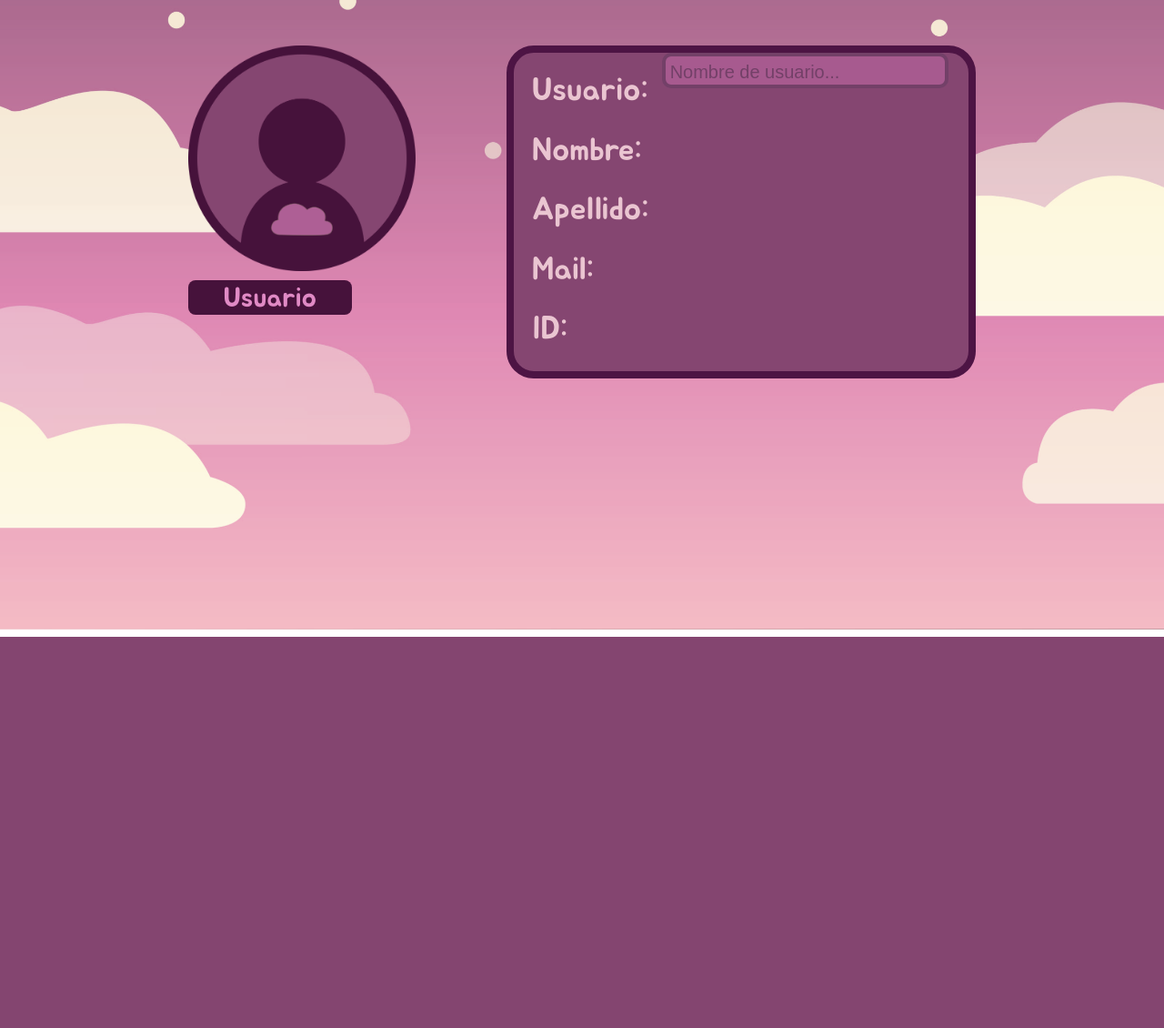
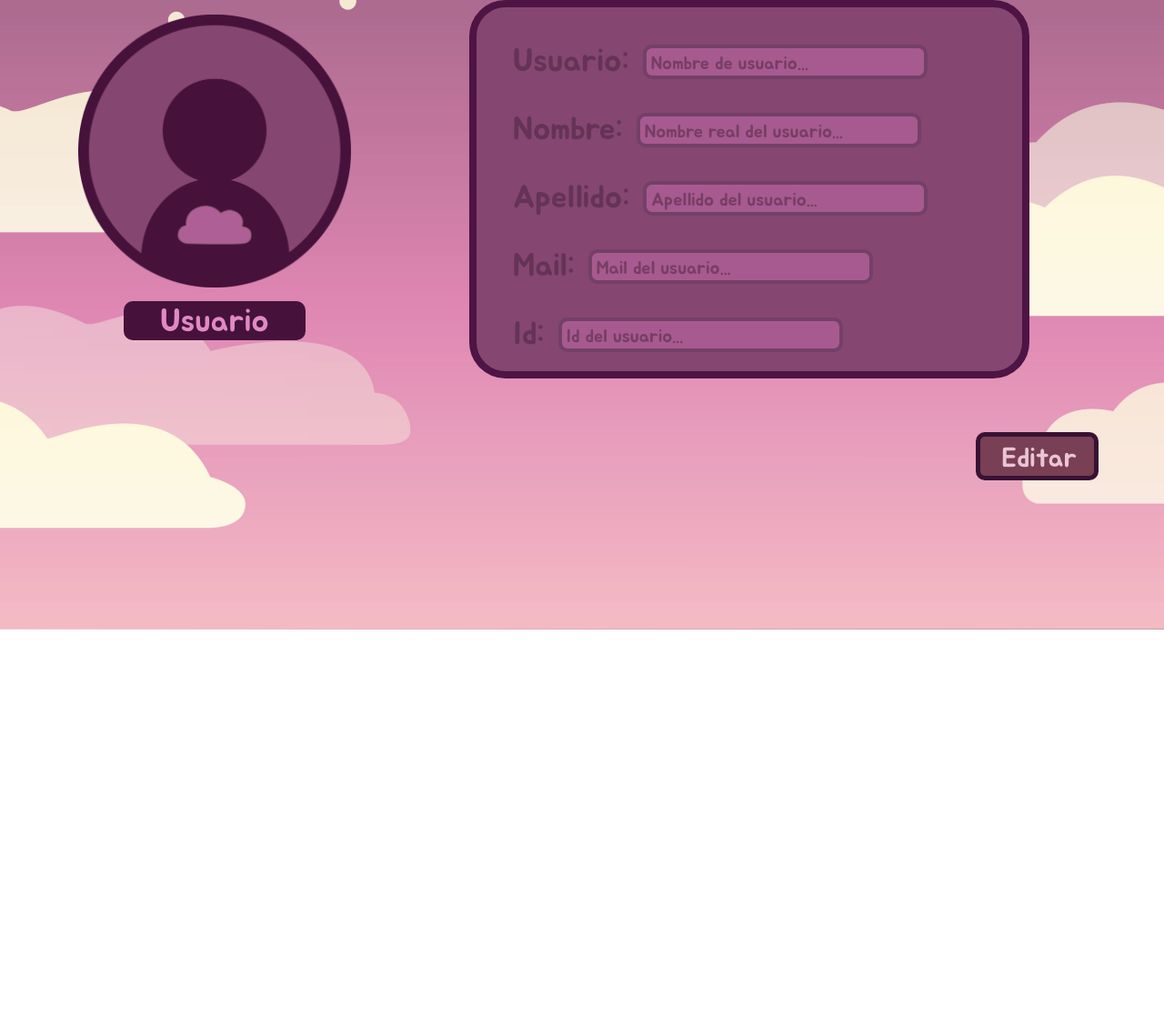
Before and after one commit to Valencua/EpiCare, a PHP site: page /Profile.html in a window 1280 px wide. Shown: the part 108-1238 px from the top of the page at 91% size. Before the commit the page ends 808 px from the top, so only its background shows below. Run offline with PHP 8.4, Linux system fonts and the light colour scheme.

Commit message:
Profile + perro inicio + About Us

```diff
--- a/workspace/Sitio/html/AboutUs.html
+++ b/workspace/Sitio/html/AboutUs.html
@@ -46,9 +46,9 @@
                 <article class="Instagram">
 
                     <ul style="list-style: none;">
-                        <li><p class="ig" >Haz click <a style="text-decoration: none; color:#D128CA;" href="https://www.figma.com/file/Jaqja2uFVlnKt1IayIEreT/Pantallas-Defnitivas-PROYECTO?type=design&node-id=0-1&mode=design&t=y4YM0NIwPxiyQdPd-0">aquí</a> para ir al instagram de Epicare</p></li>
-                        <li><p class="ig" >Haz click <a style="text-decoration: none; color:#D128CA;" href="https://www.figma.com/file/Jaqja2uFVlnKt1IayIEreT/Pantallas-Defnitivas-PROYECTO?type=design&node-id=0-1&mode=design&t=y4YM0NIwPxiyQdPd-0">aquí</a> para ir al instagram de Epicare</p></li>
-                        <li><p class="ig">Haz click <a style="text-decoration: none; color:#D128CA;" href="https://www.figma.com/file/Jaqja2uFVlnKt1IayIEreT/Pantallas-Defnitivas-PROYECTO?type=design&node-id=0-1&mode=design&t=y4YM0NIwPxiyQdPd-0">aquí</a> para ir al instagram de Epicare</p></li>
+                        <li><p class="ig" >Haz click <a href="https://instagram.com/epicaree?igshid=dTA3Y2s3ZDh6MGZ2" style="text-decoration: none; color:#D128CA;" href="https://www.figma.com/file/Jaqja2uFVlnKt1IayIEreT/Pantallas-Defnitivas-PROYECTO?type=design&node-id=0-1&mode=design&t=y4YM0NIwPxiyQdPd-0">aquí</a> para ir al instagram de Epicare</p></li>
+                        <li><p class="ig" >Haz click <a href="mailto:epicaree@gmail.com?subject=Asunto del correo&body=Cuerpo del correo" style="text-decoration: none; color:#D128CA;" href="https://www.figma.com/file/Jaqja2uFVlnKt1IayIEreT/Pantallas-Defnitivas-PROYECTO?type=design&node-id=0-1&mode=design&t=y4YM0NIwPxiyQdPd-0">aquí</a> para escribirnos un mail</p></li>
+                        <li><p class="ig lar">Haz click <a href="https://chat.whatsapp.com/LfnjOqGzAtjEjNrd0Y3JZl"  style="text-decoration: none; color:#D128CA;" href="https://www.figma.com/file/Jaqja2uFVlnKt1IayIEreT/Pantallas-Defnitivas-PROYECTO?type=design&node-id=0-1&mode=design&t=y4YM0NIwPxiyQdPd-0">aquí</a> para ir al grupo de WhatsApp</p></li>
                     </ul>
                 </article>
             </article>
--- a/workspace/Sitio/html/Lobby.html
+++ b/workspace/Sitio/html/Lobby.html
@@ -30,6 +30,9 @@
             <li><a href="Profile.html"><img src="Icono Usuario.png" style="width: 75px;"></a></li>
         </ul>
     </nav>
+    <div class="perro">
+        <img src="Perrito Buscador.png" id="perritobusca">
+    </div>
         <div class="cuadro" id="cuadro" style="justify-content: center;">
             <ul class="tc1" style="justify-content: space-between; margin-bottom: -10px;;">
                 <li><button style="margin:0px;" type="button" id="cerrar" class="cerrar"><img style="margin:0px;" src="X.png" style="cursor: pointer;"></button></li>
@@ -47,9 +50,10 @@
                     <li><button type="button" id="5" class="enojado"><img src="enojado.png"></button></li>
                 </ul>
             </nav>
+        </div>
 
-        </div>
     <div class="caja" id="caja"></div>
+
     <script src="lobby.js"></script>
 </body>
 </html>
--- a/workspace/Sitio/html/Profile.html
+++ b/workspace/Sitio/html/Profile.html
@@ -4,7 +4,6 @@
     <meta charset="UTF-8">
     <link rel="Website Icon" type="png" href="Logo-Epicare.png">
     <meta name="viewport" content="width=device-width, initial-scale=1.0">
-    <meta http-equiv="X-UA-Compatible" content="ie=edge">
     <link rel="stylesheet" href="styles.css"/>
     <title>EpiCare</title>
 </head>
@@ -12,27 +11,33 @@
     <header class="flecha" style="margin-left:36px; height: 100px; display: flex; align-items: center;">
         <a href="Lobby.html"><img src="Flecha.png" style=" width:60px;"></a>
     </header>
-    <main style="display: flex; justify-content: center; align-items: center;">
-        <section style="display: flex; gap: 100px; margin-top: 50px;">
-            <article class="Photo" style=" display: flex; flex-direction:column; justify-content: center;margin-bottom: 100px;">
-                <img src="Foto Usuario.png" style="width: 250px; margin:0px; margin-left: 0px;">
-                <h2 style="display:flex; justify-content: center; margin-top: 10px; font-size: 30px; align-items: center; color:#E08AC5; letter-spacing: 0em; font-weight: 10; ; background-color: #46123B; width: 180px; height: 35px; border-radius: 8px; padding-top: 3px;">Usuario</h2>
-            </article>
-            <article style="background-color: #854671; width: 500px; height:350px; border-radius: 30px; border: 8px solid #4D1444;">
-                <article class="labels">
-                    <article style="margin:0px; padding:0px; display:flex; align-items: center;">
-                        <h1 for="user" style="margin-top: 20px;">Usuario:</h1>
-                        <div>
-                            <input type="text" placeholder="Nombre de usuario..." class="datouser">
-                        </div>
+    <main style="margin-bottom:0;">
+        <section>
+            <article class="grid" style="margin-right: 140px;">
+                    <article class="photo" style="background-color: transparent; display:flex; justify-content: end;">
+                        <ul style="display:flex; flex-direction: column; align-items: center; list-style: none;">
+                            <li><img src="Foto Usuario.png"></li>
+                            <li><h2 style="display:flex; justify-content: center; margin-top: 10px; font-size: 35px; align-items: center; color:#E08AC5; letter-spacing: 0em; font-weight: 10; ; background-color: #46123B; width: 200px; height: 40px; border-radius: 10px; padding-top: 3px;">Usuario</h2></li>
+                        </ul>
                     </article>
-                    <h1 for="nombre">Nombre:</h1>
-                    <h1 for="apellido">Apellido:</h1>
-                    <h1 for="mail">Mail:</h1>
-                    <h1 for="id">ID:</h1>
-                </article>
+                    <article class="userinfo" style="background-color: transparent; display:flex; justify-content: start;">
+                        <article style="background-color: #854671; width: 600px; height:400px; border-radius: 40px; border: 8px solid #4D1444; padding:0px;">
+                            <ul style="margin:0px; list-style: none;">
+                                <li><p style="display:flex; margin-top: 40px; font-size: 35px; align-items: center; color: rgba(59, 29, 50, 0.45); letter-spacing: 0em; font-weight: 10; ; width: auto; height: 40px;">Usuario: <span class="datouser">Nombre de usuario...</span> </p></li>
+                                <li><p style="display:flex; margin-top: 0px; font-size: 35px; align-items: center; color: rgba(59, 29, 50, 0.45); letter-spacing: 0em; font-weight: 10; ; width: auto; height: 40px;">Nombre: <span class="datouser">Nombre real del usuario...</span> </p></li>
+                                <li><p style="display:flex; margin-top: 0px; font-size: 35px; align-items: center; color: rgba(59, 29, 50, 0.45); letter-spacing: 0em; font-weight: 10; ; width: auto; height: 40px;">Apellido: <span class="datouser">Apellido del usuario...</span> </p></li>
+                                <li><p style="display:flex; margin-top: 0px; font-size: 35px; align-items: center; color: rgba(59, 29, 50, 0.45); letter-spacing: 0em; font-weight: 10; ; width: auto; height: 40px;">Mail: <span class="datouser">Mail del usuario...</span> </p></li>
+                                <li><p style="display:flex; margin-top: 0px; font-size: 35px; align-items: center; color: rgba(59, 29, 50, 0.45); letter-spacing: 0em; font-weight: 10; ; width: auto; height: 40px;">Id: <span class="datouser">Id del usuario...</span> </p></li>
+                            </ul>
+                        </article>
+                    </article>
             </article>
         </section>
     </main>
+    <footer style="display: flex; justify-content: end; margin-top:-680px;">
+        <article class="contenedorpadrebutt" style="width: 700px; display:flex; margin-right: 64px; justify-content: end;">
+            <a><h1 class="editbutton">Editar</h1></a>
+        </article>
+    </footer>
 </body>
 </html>
--- a/workspace/Sitio/html/lobby.js
+++ b/workspace/Sitio/html/lobby.js
@@ -4,11 +4,13 @@ const miCaja = document.getElementById('caja');
 const botonMostrar = document.getElementById('abrir')
 const miCuadro1 = document.getElementById('cuadro1');
 const miCaja1 = document.getElementById('caja1');
+const perrito = document.getElementById('perritobusca');
 
 botonOcultar.addEventListener("click", () =>{
    console.log("cerrado");
    miCuadro.style.visibility = 'hidden';
    miCaja.style.visibility = 'hidden';
+   perrito.style.visibility = 'visible';
 })
 
 botonMostrar.addEventListener("click", () =>{
--- a/workspace/Sitio/html/styles.css
+++ b/workspace/Sitio/html/styles.css
@@ -44,6 +44,34 @@ body{
   position:relative;
   top:50%;
   justify-content: center;
+}
+.perro{
+display: flex;
+align-items: end;
+justify-content: center;
+width: 100%;
+height: 650px;
+}
+#perritobusca{
+  visibility: hidden;
+  width: 400px;
+}
+
+.editbutton{
+  border-radius: 10px;
+  height: 30px;
+  border: 5px solid #391233;
+  background: #783F55;
+  width: 100px;
+  text-align: center;
+  color:#EAC5D1;
+  font-size: 30px;
+  font-style: normal;
+  font-weight: 400;
+  line-height: normal;
+  padding:5px 10px;
+  padding-left: 15px;
+  padding-bottom: 8px;
 }
 .barra{
   top: 0%;
@@ -256,6 +284,10 @@ body{
   font-size: 20px;
   width: 45%;
   margin-bottom:50px;
+  text-align: center;
+}
+.lar{
+  padding:10px 30px;
 }
 .socials{
   width: 76px;
@@ -372,7 +404,7 @@ box-shadow: 0 0 50px #BE1621;
   align-items: center;
   padding-top: 5px;
   font-size: 20px;
-  color:#EAC5D1;
+  color: rgba(59, 29, 50, 0.45);
   padding-left: 5px;
   margin-left: 15px;
 }
```
Also changed, not shown: workspace/Sitio/html/Profilel.html (deleted, +0 -43 lines), workspace/Sitio/html/Perrito Buscador.png (added).
